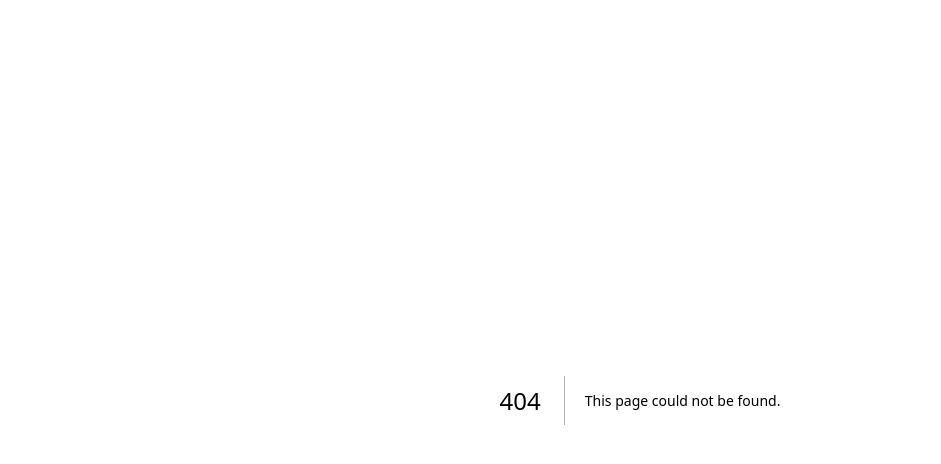
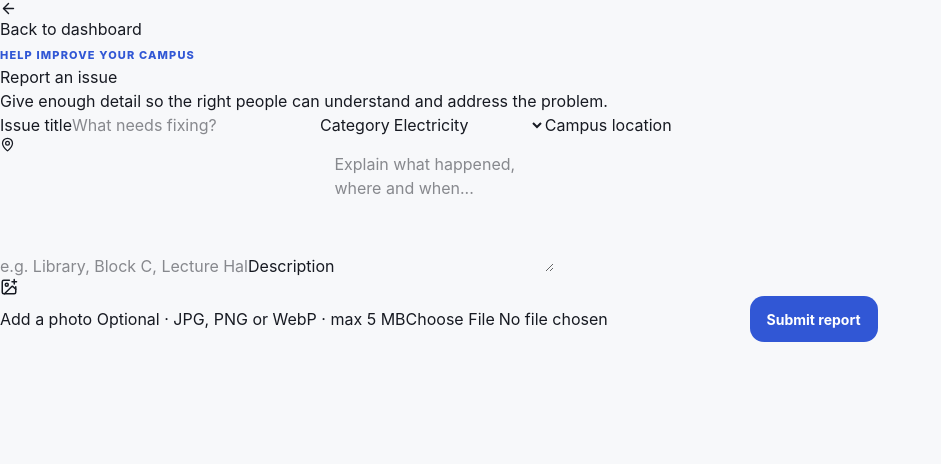
Before and after one commit to fawazfff/Afitfix, a Next.js app: page /report/new in a window 1280 px wide. Before the commit this address had no page. Shown: the top 464 px of the page, without its empty margins (0-941 px from the left). Built offline with nearby package versions, Linux system fonts and the light colour scheme.

Commit message:
Add working complaint submission form with optional photo upload

```diff
--- /dev/null
+++ b/src/app/report/new/page.tsx
@@ -0,0 +1,63 @@
+"use client";
+
+import { FormEvent, useState } from "react";
+import Link from "next/link";
+import { useRouter } from "next/navigation";
+import { ArrowLeft, ImagePlus, LoaderCircle, MapPin } from "lucide-react";
+import { createClient } from "@/lib/supabase/client";
+
+const categories = ["Electricity","Water & Plumbing","Classroom","Hostel","Laboratory","Cleanliness","Internet","Other"];
+
+export default function NewReportPage() {
+  const router=useRouter();
+  const [title,setTitle]=useState("");
+  const [description,setDescription]=useState("");
+  const [category,setCategory]=useState("Electricity");
+  const [location,setLocation]=useState("");
+  const [photo,setPhoto]=useState<File|null>(null);
+  const [busy,setBusy]=useState(false);
+  const [message,setMessage]=useState("");
+
+  async function submit(event:FormEvent<HTMLFormElement>) {
+    event.preventDefault(); setBusy(true); setMessage("");
+    try {
+      const supabase=createClient();
+      const {data:{user}}=await supabase.auth.getUser();
+      if(!user){router.push("/login");return;}
+      let image_url:string|null=null;
+      if(photo){
+        const ext=photo.name.split(".").pop()?.toLowerCase()||"jpg";
+        const path=`${user.id}/${crypto.randomUUID()}.${ext}`;
+        const {error:uploadError}=await supabase.storage.from("complaint-images").upload(path,photo,{upsert:false,contentType:photo.type});
+        if(uploadError) throw uploadError;
+        const {data}=supabase.storage.from("complaint-images").getPublicUrl(path);
+        image_url=data.publicUrl;
+      }
+      const {data,error}=await supabase.from("complaints").insert({
+        user_id:user.id,title:title.trim(),description:description.trim(),category,location:location.trim(),image_url
+      }).select("tracking_code").single();
+      if(error) throw error;
+      setMessage(`Report submitted. Your tracking code is ${data.tracking_code}.`);
+      setTimeout(()=>router.push("/dashboard"),1200);
+    } catch(error) {
+      setMessage(error instanceof Error?error.message:"Could not submit your report. Please try again.");
+    } finally {setBusy(false);}
+  }
+
+  return <main className="auth-shell report-shell">
+    <Link href="/dashboard" className="auth-back"><ArrowLeft size={17}/> Back to dashboard</Link>
+    <section className="report-card">
+      <span className="eyebrow">Help improve your campus</span><h1>Report an issue</h1><p className="auth-copy">Give enough detail so the right people can understand and address the problem.</p>
+      <form className="auth-form" onSubmit={submit}>
+        <label>Issue title<input required minLength={5} maxLength={120} value={title} onChange={e=>setTitle(e.target.value)} placeholder="What needs fixing?"/></label>
+        <label>Category<select value={category} onChange={e=>setCategory(e.target.value)}>{categories.map(item=><option key={item}>{item}</option>)}</select></label>
+        <label>Campus location<span className="field-icon"><MapPin size={15}/></span><input required minLength={2} maxLength={160} value={location} onChange={e=>setLocation(e.target.value)} placeholder="e.g. Library, Block C, Lecture Hall"/></label>
+        <label>Description<textarea required minLength={10} maxLength={3000} rows={5} value={description} onChange={e=>setDescription(e.target.value)} placeholder="Explain what happened, where and when..."/></label>
+        <label className="upload-label"><ImagePlus size={18}/> Add a photo <span className="optional">Optional · JPG, PNG or WebP · max 5 MB</span><input type="file" accept="image/png,image/jpeg,image/webp" onChange={e=>setPhoto(e.target.files?.[0]??null)}/></label>
+        {photo && <p className="file-name">{photo.name}</p>}
+        {message && <p className="form-notice" role="status">{message}</p>}
+        <button className="primary-button auth-submit" disabled={busy}>{busy&&<LoaderCircle className="spin" size={17}/>}Submit report</button>
+      </form>
+    </section>
+  </main>;
+}
```
